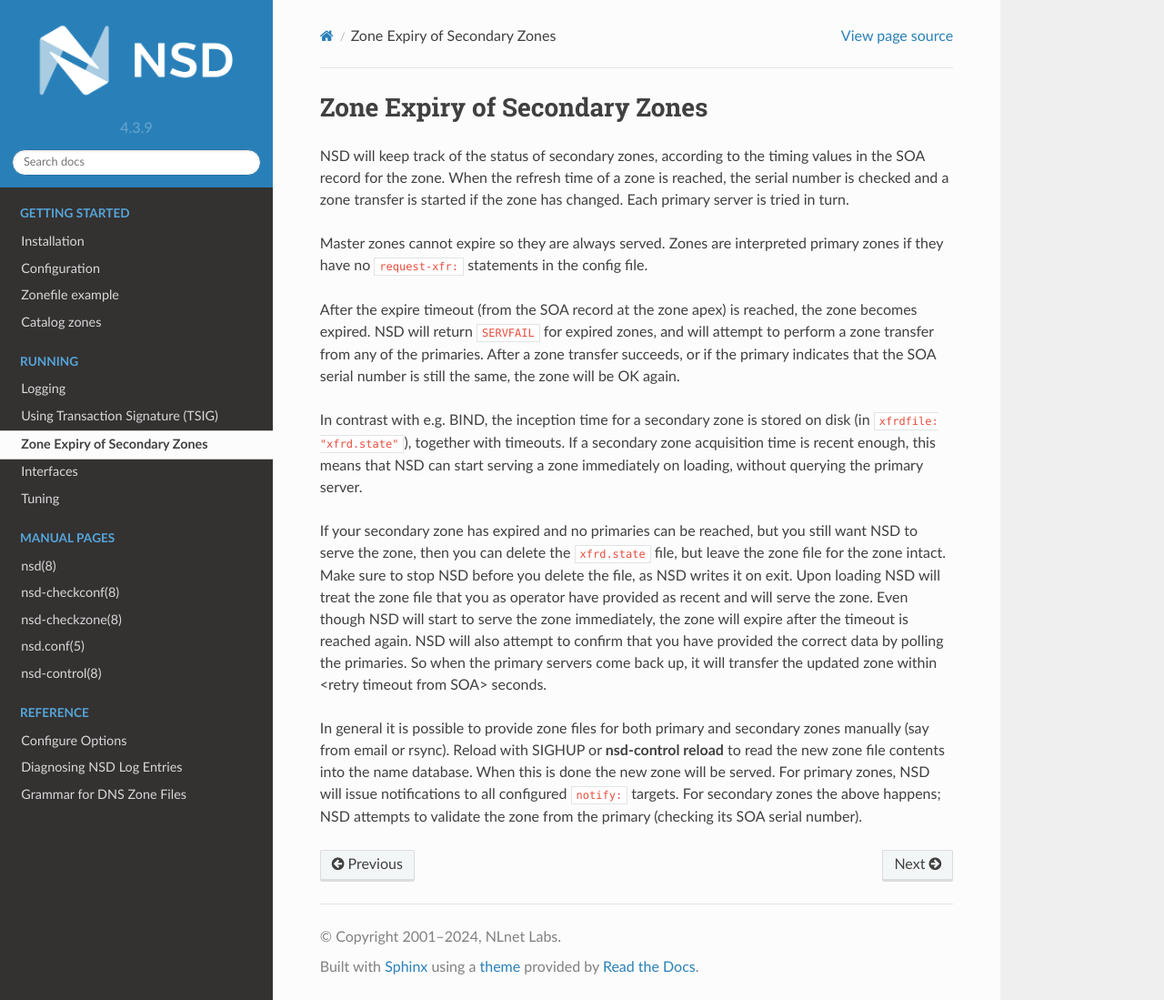
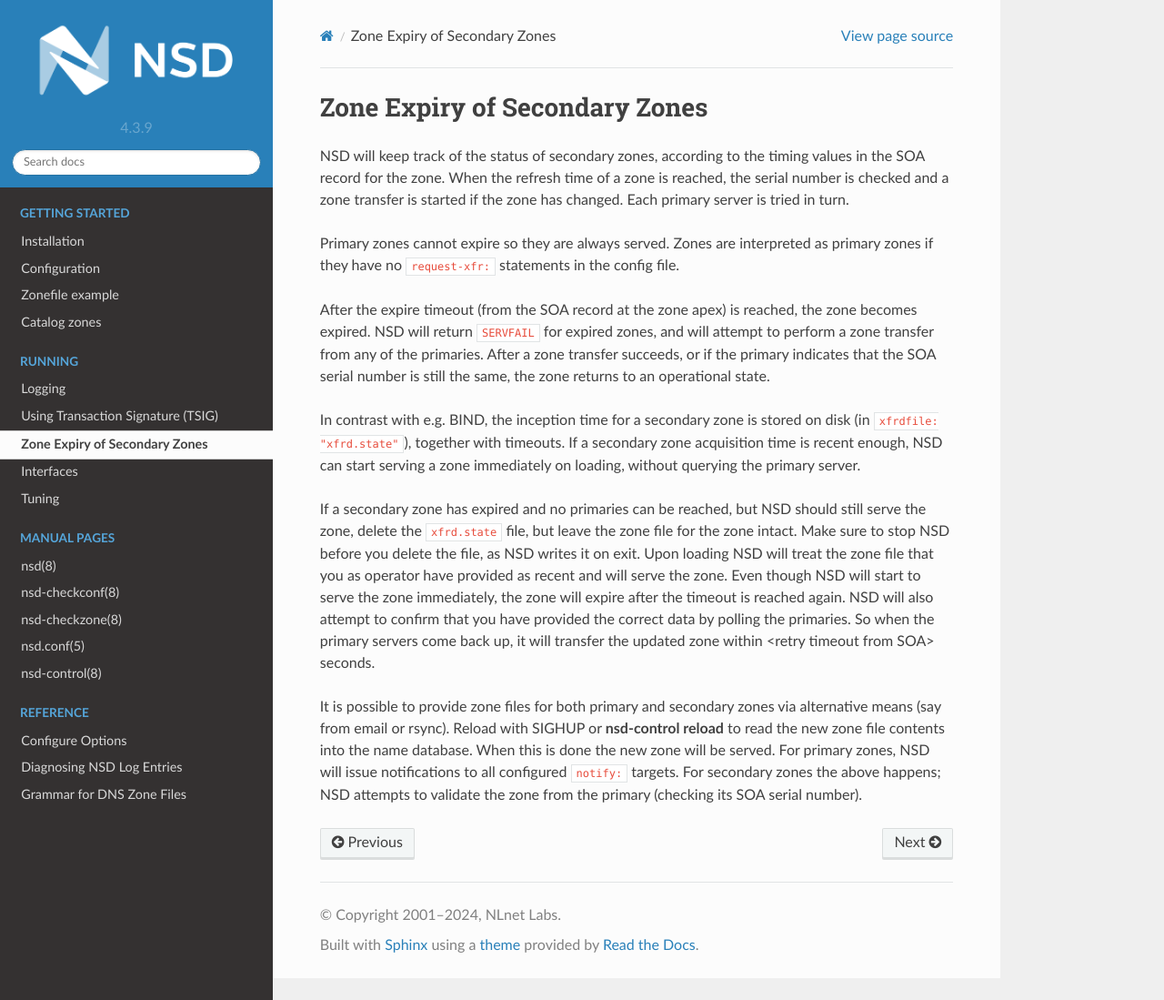
Before and after one commit to NLnetLabs/nsd-manual, a Sphinx documentation site: the page built from source/running/zone-expiry.rst, in a window 1280 px wide and 1099 px high. Shown: the whole window at 91% size. Built offline with Sphinx 7.4.7 and the Read the Docs theme 2.0.0, drawn with Linux system fonts in a browser that asks for light colours; pages that are not in the unit, such as notebooks, are missing from menus.

Commit message:
Slight rewording in zone-expiry

```diff
--- a/source/running/zone-expiry.rst
+++ b/source/running/zone-expiry.rst
@@ -6,22 +6,22 @@
 reached, the serial number is checked and a zone transfer is started if the zone
 has changed. Each primary server is tried in turn.
 
-Master zones cannot expire so they are always served. Zones are interpreted
-primary zones if they have no ``request-xfr:`` statements in the config file.
+Primary zones cannot expire so they are always served. Zones are interpreted
+as primary zones if they have no ``request-xfr:`` statements in the config file.
 
 After the expire timeout (from the SOA record at the zone apex) is reached, the
 zone becomes expired. NSD will return ``SERVFAIL`` for expired zones, and will
 attempt to perform a zone transfer from any of the primaries. After a zone
 transfer succeeds, or if the primary indicates that the SOA serial number is
-still the same, the zone will be OK again.
+still the same, the zone returns to an operational state.
 
 In contrast with e.g. BIND, the inception time for a secondary zone is stored on
 disk (in ``xfrdfile: "xfrd.state"``), together with timeouts. If a secondary
-zone acquisition time is recent enough, this means that NSD can start serving a
+zone acquisition time is recent enough, NSD can start serving a
 zone immediately on loading, without querying the primary server.
 
-If your secondary zone has expired and no primaries can be reached, but you
-still want NSD to serve the zone, then you can delete the :file:`xfrd.state`
+If a secondary zone has expired and no primaries can be reached, but NSD
+should still serve the zone, delete the :file:`xfrd.state`
 file, but leave the zone file for the zone intact. Make sure to stop NSD before
 you delete the file, as NSD writes it on exit. Upon loading NSD will treat the
 zone file that you as operator have provided as recent and will serve the zone.
@@ -31,8 +31,8 @@
 servers come back up, it will transfer the updated zone within <retry timeout
 from SOA> seconds.
 
-In general it is possible to provide zone files for both primary and secondary
-zones manually (say from email or rsync). Reload with SIGHUP or
+It is possible to provide zone files for both primary and secondary
+zones via alternative means (say from email or rsync). Reload with SIGHUP or
 :command:`nsd-control reload` to read the new zone file contents into the name
 database. When this is done the new zone will be served. For primary zones, NSD
 will issue notifications to all configured ``notify:`` targets. For secondary
```
